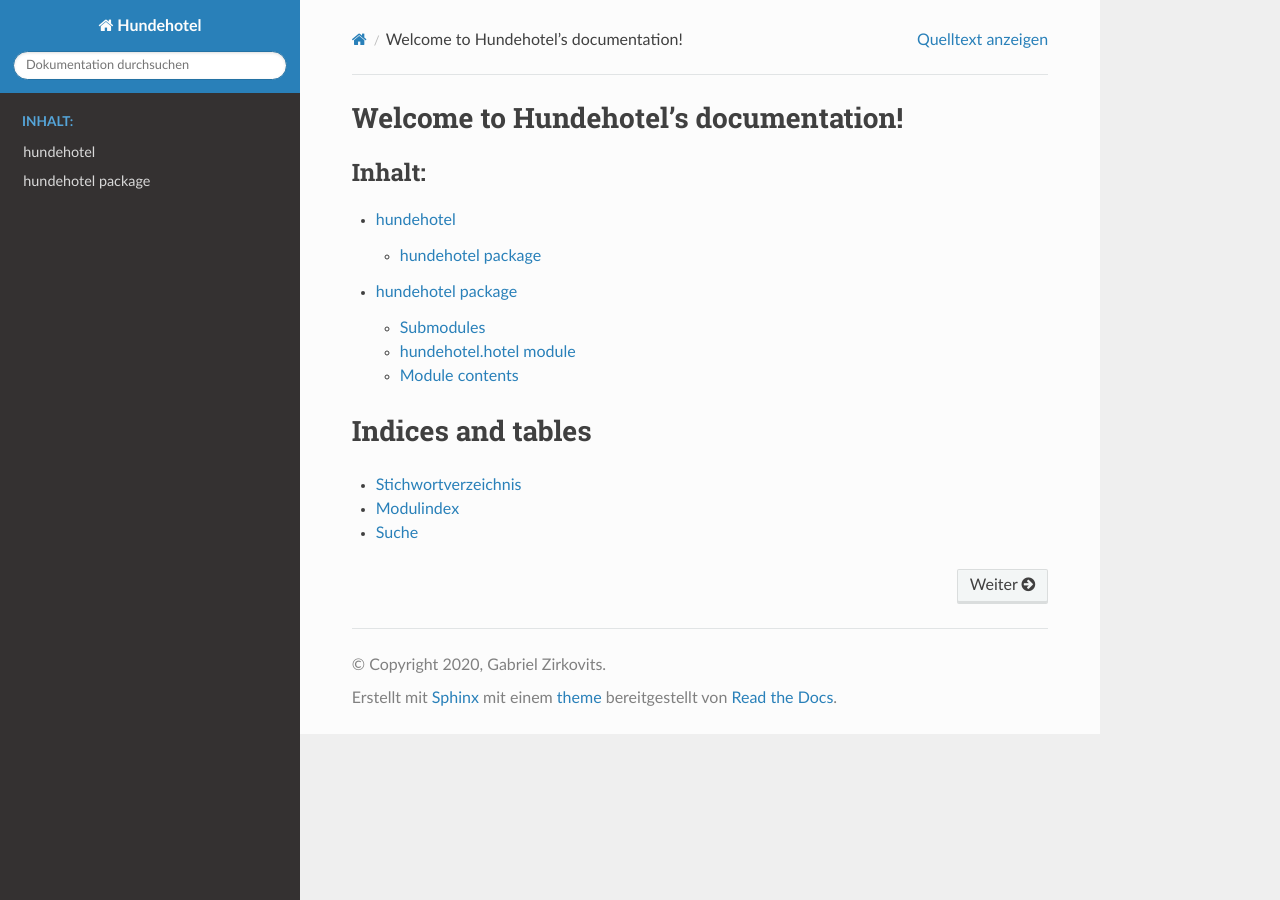
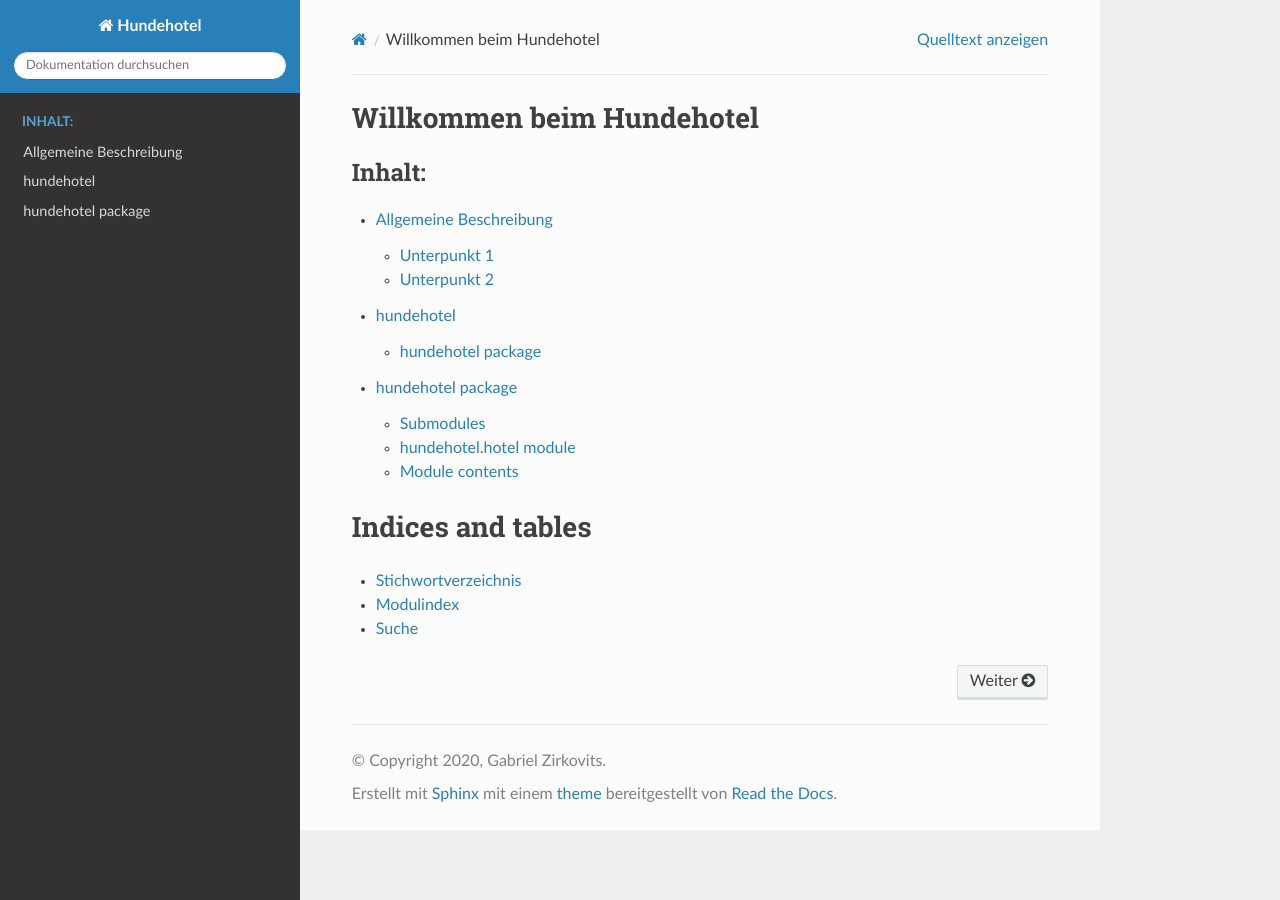
Before and after one commit to GabrielZirk/Hundehotel, a Sphinx documentation site: the page built from docs/source/index.rst, in a window 1280 px wide. Built offline with Sphinx 7.4.7 and the Read the Docs theme 2.0.0, drawn with Linux system fonts in a browser that asks for light colours.

Commit message:
changes 23.11.20

```diff
--- /dev/null
+++ b/docs/source/allgemein.md
@@ -0,0 +1,9 @@
+# Allgemeine Beschreibung
+
+## Unterpunkt 1
+
+bla bla bla
+
+## Unterpunkt 2
+
+### Unterpunkt 2.1
--- a/docs/source/index.rst
+++ b/docs/source/index.rst
@@ -3,13 +3,14 @@
    You can adapt this file completely to your liking, but it should at least
    contain the root `toctree` directive.
 
-Welcome to Hundehotel's documentation!
+Willkommen beim Hundehotel
 ======================================
 
 .. toctree::
    :maxdepth: 2
    :caption: Inhalt:
 
+   allgemein
    modules
    hundehotel
 
```
